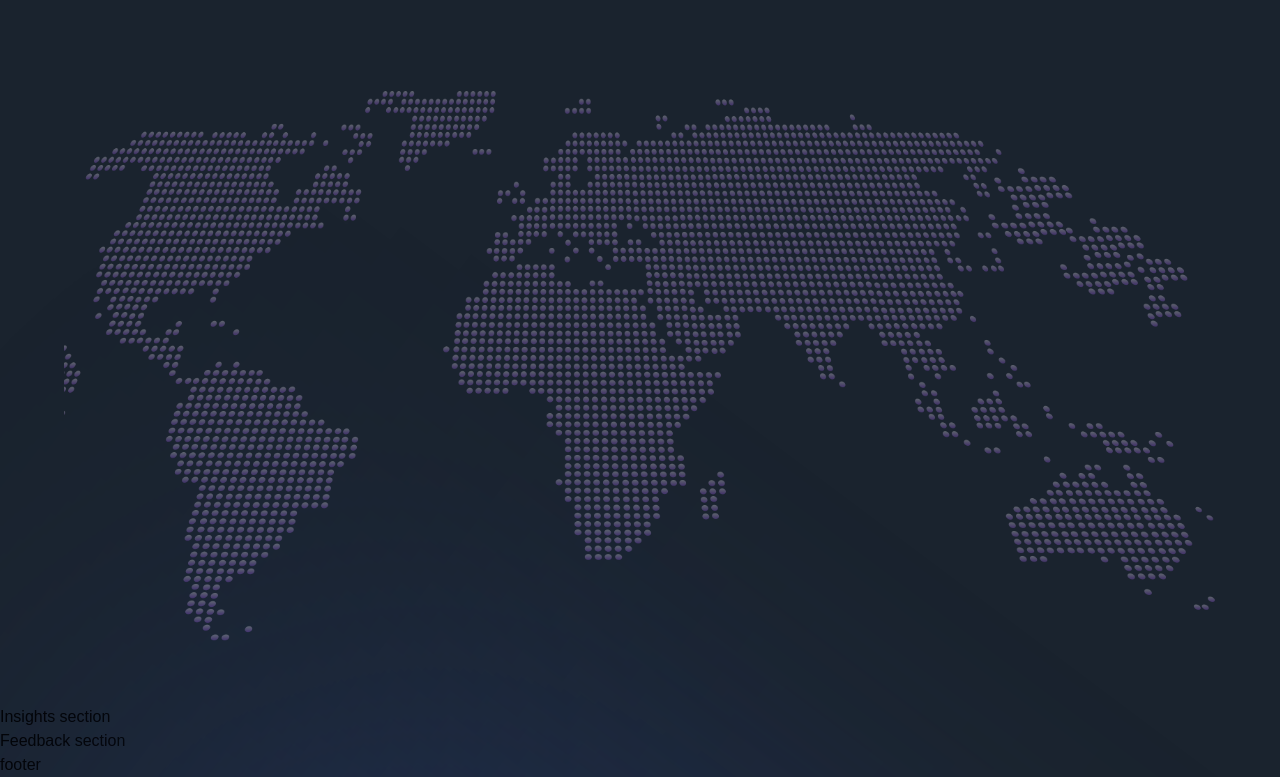
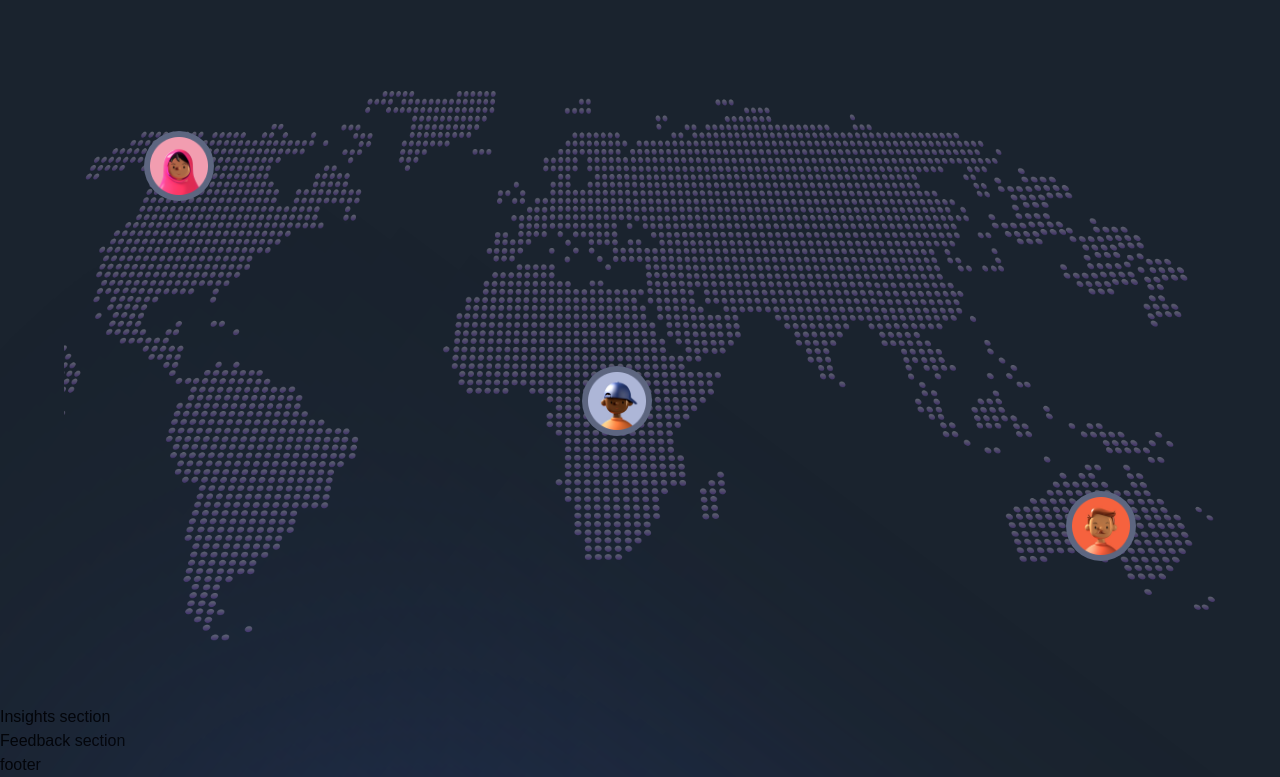
Before and after one commit to tla111/metaverse_ui, a Next.js app in the folder starter_repo/: page / in a window 1280 px wide. Shown: the part 4418-5195 px from the top of the page. Built offline with nearby package versions, Linux system fonts and the light colour scheme; a web font is replaced by a local one.

Commit message:
displaying people on map

```diff
--- a/starter_repo/sections/World.jsx
+++ b/starter_repo/sections/World.jsx
@@ -30,6 +30,18 @@ const World = () => (
         className="relative mt-[68px] flex w-full h-[550px]"
       >
         <img src="/map.png" alt="map" className="w-full h-full object-cover" />
+
+        <div className="absolute bottom-20 right-20 w-[70px] h-[70px] p-[6px] rounded-full bg-[#5D6680]">
+          <img src="people-01.png" alt="people" className="w-full h-full" />
+        </div>
+
+        <div className="absolute top-10 left-20 w-[70px] h-[70px] p-[6px] rounded-full bg-[#5D6680]">
+          <img src="/people-02.png" alt="people" className="w-full h-full" />
+        </div>
+
+        <div className="absolute top-1/2 left-[45%] w-[70px] h-[70px] p-[6px] rounded-full bg-[#5D6680]">
+          <img src="people-03.png" alt="people" className="w-full h-full" />
+        </div>
       </motion.div>
     </motion.div>
   </section>
```
